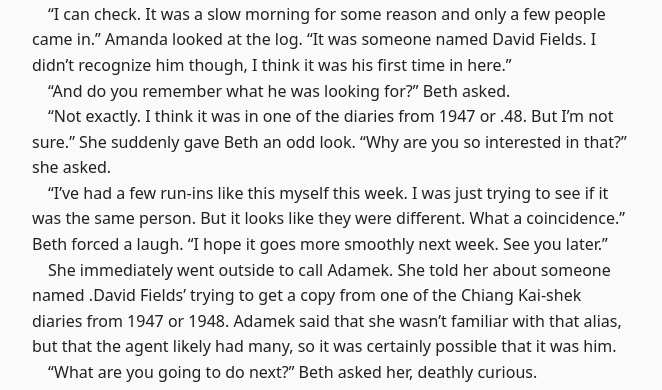
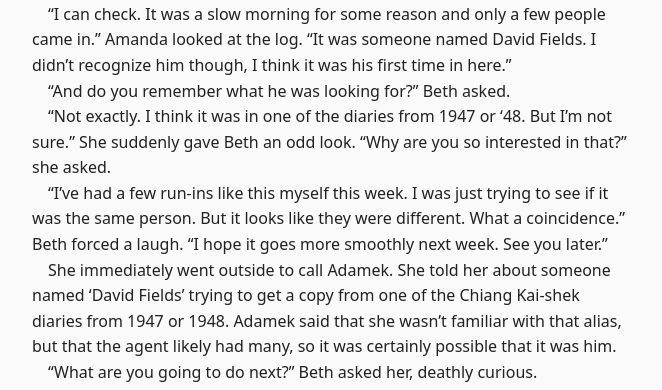
Before and after one commit to czarandy/czarandy.github.io, a Jekyll site: the page built from _stories/2012-case-of-the-cryptic-communication.md, in a window 1280 px wide and 900 px high, scrolled down 5818 px. Shown: the part 155-545 px from the top of the window, without its empty margins (143-805 px from the left). Built offline with Jekyll 4.4.1, drawn with Linux system fonts in a browser that asks for light colours; some of the changed text lies outside the part shown.

Commit message:
more formatting fixes

```diff
--- a/_stories/2012-case-of-the-cryptic-communication.md
+++ b/_stories/2012-case-of-the-cryptic-communication.md
@@ -8,7 +8,7 @@
 
 Beth was having a very mediocre day. It was yet again one of those researchers. They just never seemed to follow the rules. While Beth was at the reference desk, he had been looking at the Chiang Kai-shek diaries and had tried to take a photo of one of the pages. This was something they explicitly didn't allow. When she confronted him, he claimed not to have known, though Beth thought that rather unlikely. They allowed taking notes, so there wasn't much advantage to making a copy. Unless you were lazy.
 
-Beth put down the grilled cheese sandwich she was eating for lunch. It would be so much easier if everyone could just follow the rules. She certainly did not enjoy policing behavior; she'd much prefer to just answer questions and be helpful. I just need to get a .bad cop' to partner with, she thought.
+Beth put down the grilled cheese sandwich she was eating for lunch. It would be so much easier if everyone could just follow the rules. She certainly did not enjoy policing behavior; she'd much prefer to just answer questions and be helpful. I just need to get a 'bad cop' to partner with, she thought.
 
 After lunch it was back to processing the Edward Teller papers, all six hundred boxes. Teller had been a fellow at the Hoover Institution for over thirty years, and though he was most famous for his work on the Manhattan Project and the hydrogen bomb, the bulk of the papers were from his later career working on energy and defense policy. Boring political stuff. Beth had been working on it for over a month now, and she was more than ready for something new. At least she didn't have to deal with unruly researchers. There was something to be said for working by yourself.
 
@@ -136,11 +136,11 @@
 
 "And do you remember what he was looking for?" Beth asked.
 
-"Not exactly. I think it was in one of the diaries from 1947 or .48. But I'm not sure." She suddenly gave Beth an odd look. "Why are you so interested in that?" she asked.
+"Not exactly. I think it was in one of the diaries from 1947 or '48. But I'm not sure." She suddenly gave Beth an odd look. "Why are you so interested in that?" she asked.
 
 "I've had a few run-ins like this myself this week. I was just trying to see if it was the same person. But it looks like they were different. What a coincidence." Beth forced a laugh. "I hope it goes more smoothly next week. See you later."
 
-She immediately went outside to call Adamek. She told her about someone named .David Fields' trying to get a copy from one of the Chiang Kai-shek diaries from 1947 or 1948. Adamek said that she wasn't familiar with that alias, but that the agent likely had many, so it was certainly possible that it was him.
+She immediately went outside to call Adamek. She told her about someone named 'David Fields' trying to get a copy from one of the Chiang Kai-shek diaries from 1947 or 1948. Adamek said that she wasn't familiar with that alias, but that the agent likely had many, so it was certainly possible that it was him.
 
 "What are you going to do next?" Beth asked her, deathly curious.
 
--- a/index.html
+++ b/index.html
@@ -55,7 +55,7 @@
 </div>
 <div>
   <h2>Education</h2>
-  <dl class="education">
+  <dl>
     <dt><a href="https://www.umich.edu/">University of Michigan, Ann Arbor</a></dt>
     <dd>M.S. <a href="https://www.cse.umich.edu/">Computer Science and Engineering</a>, 12/2009</dd>
     <dd>GPA: 8.67/9.00</dd>
@@ -126,7 +126,7 @@
       </li>
     </ul>
   </div>
-  <dl class="education">
+  <dl>
     <dt class="mt"><a href="https://www.ucdavis.edu/">University of California, Davis</a></dt>
     <dd>B.S. <a href="https://www.cs.ucdavis.edu/">Computer Science</a> and <a href="https://www.math.ucdavis.edu/">Mathematics</a>, 06/2008</dd>
     <dd>GPA: 3.99/4.00</dd>
```
Also changed, not shown: _stories/2007-parallel-lines.md (+3 -3 lines), _stories/2012-1-case-of-the-lost-letter.md (+14 -14 lines), _stories/2014-ancient-photograph.md (+2 -2 lines).
